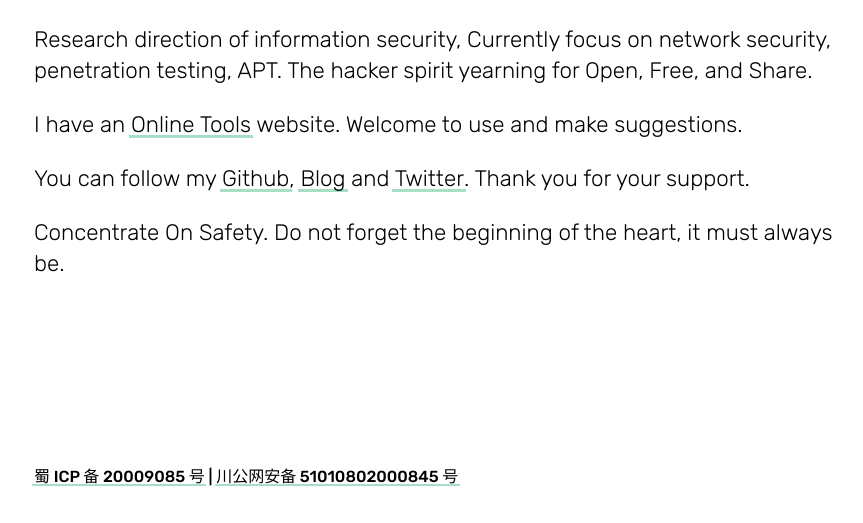
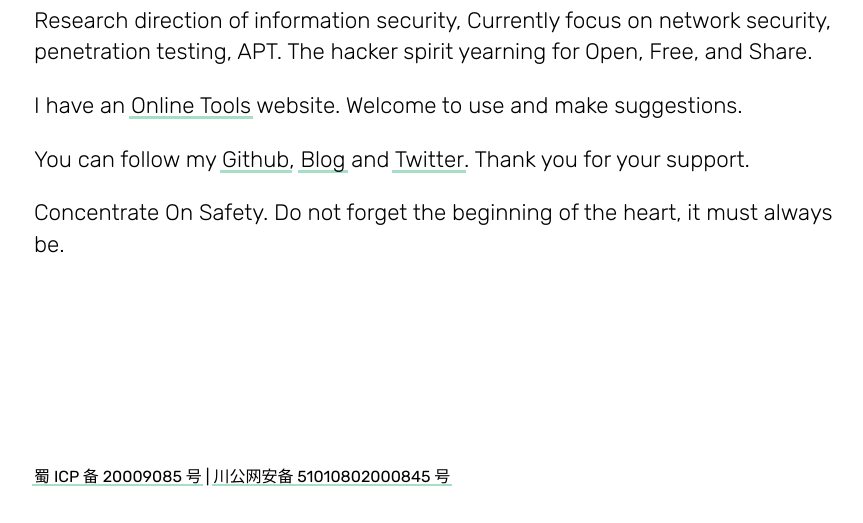
Before and after one commit to z1un/zjun.info, a plain HTML site: page index.html in a window 1280 px wide. Shown: the part 277-800 px from the top of the page, without its empty margins (102-965 px from the left). Drawn offline with Linux system fonts and the light colour scheme.

Commit message:
Update all

```diff
--- /dev/null
+++ b/css/style.css
@@ -0,0 +1,78 @@
+@font-face {
+    font-family: 'Rubik';
+    src: url('/fonts/Rubik-VariableFont_wght.woff2') format('woff2-variations'),
+         url('/fonts/Rubik-VariableFont_wght.woff2') format('woff2');
+    font-weight: 200 900;
+    font-style: normal;
+    font-display: swap;
+}
+body {
+    font-family:'Rubik';
+    padding:5vh 10vw;
+    margin-bottom:60px
+}
+@media(prefers-color-scheme:dark) {
+    body {
+        background:hsl(231, 14%, 10%);
+        color:hsl(69, 9%, 84%)
+    }
+    a {
+        color:hsl(69, 9%, 84%)
+    }
+}
+@media(prefers-color-scheme:light) {
+    body {
+        background:hsl(0, 0%, 100%);
+        color:hsl(0, 0%, 0%)
+    }
+    a {
+        color:hsl(0, 0%, 0%)
+    }
+}
+@media(max-width:64em) {
+    body {
+        font-size:.65em
+    }
+}
+html {
+    position:relative;
+    min-height:100%
+}
+h1 {
+    font-size:4.5em;
+    font-weight:500;
+    margin-bottom:0
+}
+h2{
+    font-weight:500;
+    font-size:2.2em
+}
+p {
+    font-size:1.4em;
+    font-weight:300;
+    line-height:1.4;
+    max-width:36em
+}
+a {
+    text-decoration:none;
+    position:relative
+}
+a:after {
+    content:'';
+    position:absolute;
+    z-index:-1;
+    top:90%;
+    left:-.1em;
+    right:-.1em;
+    bottom:0;
+    transition:top .2s cubic-bezier(0, .8, .13, 1);
+    background-color:rgba(79, 192, 141, .5)
+}
+a:hover:after {
+    top:0
+}
+footer {
+    position:absolute;
+    bottom:0;
+    height:60px
+}
--- a/index.html
+++ b/index.html
@@ -6,12 +6,11 @@
         <link href=/favicon.ico rel="shortcut icon">
         <title>主页 | zjun</title>
         <meta content="width=device-width,initial-scale=1" name=viewport>
-        <link href="https://fonts.googleapis.com/css?family=Rubik:300,500,700" rel=stylesheet>
+        <link rel="stylesheet"  href="/css/style.css">
     </head>
-    <style>body{font-family:Rubik,-apple-system,BlinkMacSystemFont,'Segoe UI',Roboto,Oxygen,Ubuntu,Cantarell,'Open Sans','Helvetica Neue',sans-serif;padding:5vh 10vw;margin-bottom:60px}@media(prefers-color-scheme:dark){body{background:hsl(231,14%,10%);color:hsl(69,9%,84%)}a{color:hsl(69,9%,84%)}}@media(prefers-color-scheme:light){body{background:hsl(0,0%,100%);color:hsl(0,0%,0%)}a{color:hsl(0,0%,0%)}}@media(max-width:64em){body{font-size:.65em}}html{position:relative;min-height:100%}h1{font-size:4.5em;font-weight:500;margin-bottom:0}p{font-size:1.4em;font-weight:300;line-height:1.4;max-width:36em}a{text-decoration:none;position:relative}a:after{content:'';position:absolute;z-index:-1;top:90%;left:-.1em;right:-.1em;bottom:0;transition:top .2s cubic-bezier(0,.8,.13,1);background-color:rgba(79,192,141,.5)}a:hover:after{top:0}footer{position:absolute;bottom:0;height:60px}</style>
     <body>
         <h1>Hello.</h1>
-        <p style=font-weight:500;font-size:2.2em>My nickname is zjun.</p>
+        <h2>My nickname is zjun.</h2>
         <p>Research direction of information security, Currently focus on network security, penetration testing, APT. The hacker spirit yearning for Open, Free, and Share.</p>
         <p>I have an <a href=https://tools.zjun.info target=_blank>Online Tools</a> website. Welcome to use and make suggestions.</p>
         <p>You can follow my <a href=https://github.com/z1un target=_blank>Github</a>, <a href=https://blog.zjun.info target=_blank>Blog</a> and <a href=https://twitter.com/zjuninfo target=_blank>Twitter</a>. Thank you for your support.</p>
```
Also changed, not shown: 404.html (+2 -1 lines), ipfs-404.html (+2 -2 lines), fonts/Rubik-VariableFont_wght.woff2 (added), fonts/SourceCodePro-VF_wght.woff2 (added), 1 other file.
